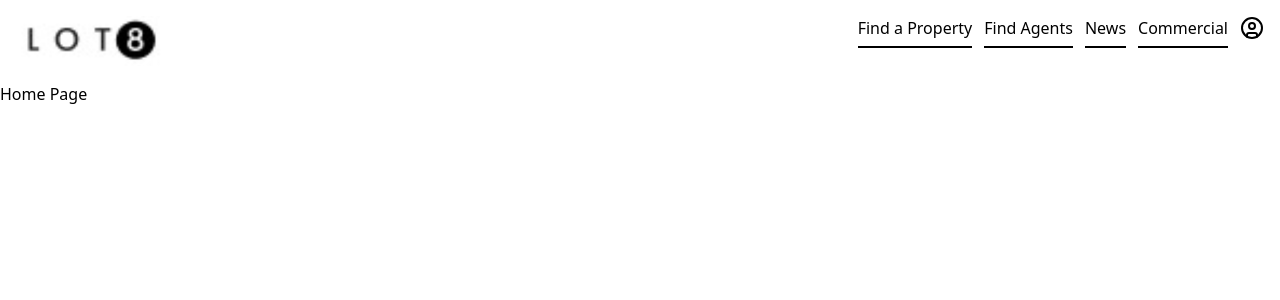
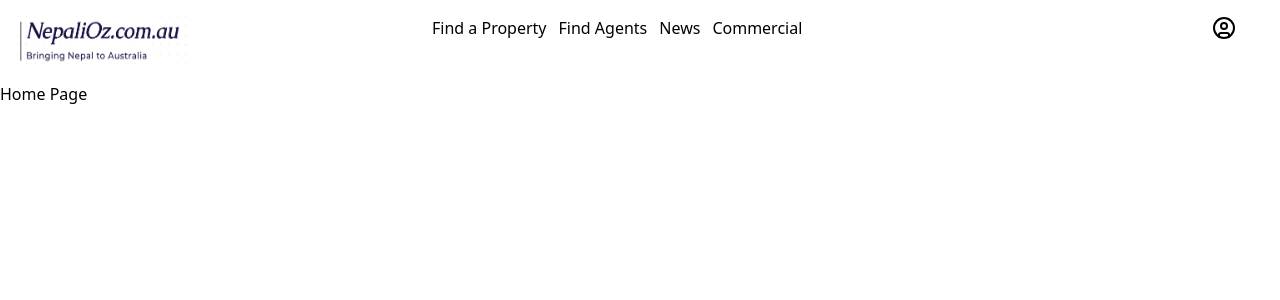
Before and after one commit to swopnilll/real-state-fe, a React (Vite) app: page / in a window 1280 px wide. Shown: the top 300 px of the page. Built offline with nearby package versions, Linux system fonts and the light colour scheme.

Commit message:
Changed logo

```diff
--- a/src/components/Header.jsx
+++ b/src/components/Header.jsx
@@ -31,39 +31,36 @@ const Header = () => {
   return (
     <>
       <header className="w-full flex justify-between px-4 py-4">
-        <div className="w-[150px] h-[50px] overflow-hidden">
+        <div className="">
           <NavLink to="/">
             <img
-              className="w-full h-full object-fit"
+              className="w-[170px]  h-[50px]"
               src="/logo.png"
               alt="Company Logo"
             />
           </NavLink>
         </div>
 
-        <nav className="hidden md:block">
+        <nav className="hidden md:flex justify-between w-2/3">
           <ul className="flex space-x-3">
-            <li className="list-underline">
+            <li className="">
               <NavLink to="/property-search">Find a Property</NavLink>
             </li>
 
-            <li className="list-underline">
+            <li className="">
               <NavLink to="/agent-search">Find Agents</NavLink>
             </li>
-            <li className="list-underline">
+            <li className="l">
               <NavLink to="/news">News</NavLink>
             </li>
-            <li className="list-underline">
+            <li className="">
               <NavLink to="/commercial">Commercial</NavLink>
             </li>
+          </ul>
 
           {/* User Drop Down */}
-
-            <div className="relative">
-              <button
-                onClick={toggleUserDropdown}
-                className="focus:outline-none"
-              >
+          <div className="relative mr-7">
+            <button onClick={toggleUserDropdown} className="focus:outline-none">
               <UserCircle className="size-6 text-black cursor-pointer" />
             </button>
 
@@ -87,7 +84,6 @@ const Header = () => {
               </div>
             )}
           </div>
-          </ul>
         </nav>
 
         <button
--- a/src/index.css
+++ b/src/index.css
@@ -3,5 +3,5 @@
 @tailwind utilities;
 
 .list-underline {
-  @apply relative pb-2 after:absolute after:left-0 after:bottom-0 after:w-full after:h-[2px] after:bg-black;
+  @apply relative pb-1 after:absolute after:left-0 after:bottom-0 after:w-full after:h-[2px] after:bg-black;
 }
--- a/src/layouts/MainLayout.jsx
+++ b/src/layouts/MainLayout.jsx
@@ -1,12 +1,10 @@
 import React from "react";
-
-import { Outlet } from "react-router-dom"; // Import Outlet
-
-import Header from "../components/Header"; // Assuming you have a Header component
+import { Outlet } from "react-router-dom";
+import Header from "../components/Header";
 
 const MainLayout = () => {
   return (
-    <div>
+    <div className="w-screen h-screen text-black">
       <Header />
       <main>
         <Outlet />
```
Also changed, not shown: public/logo.png. Lines whose indentation alone changed are shown as unchanged.
